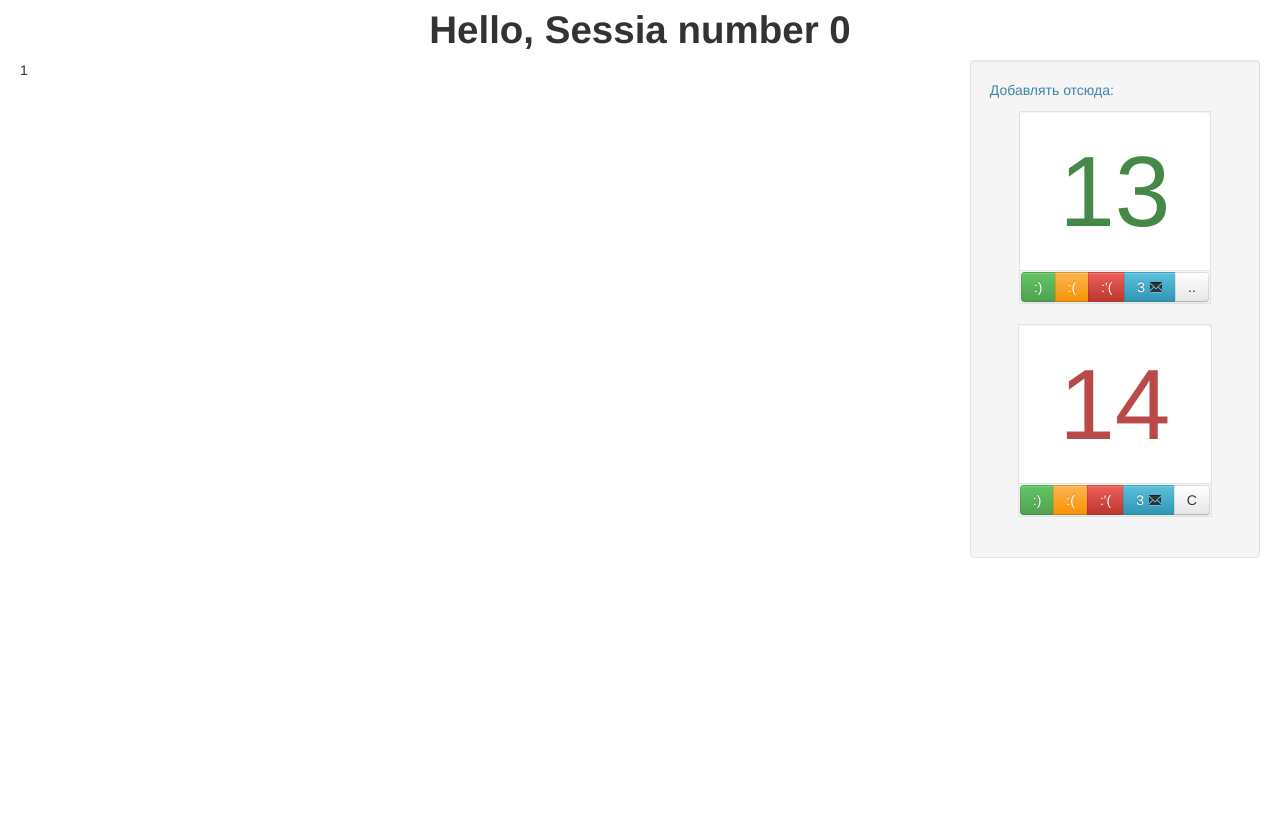
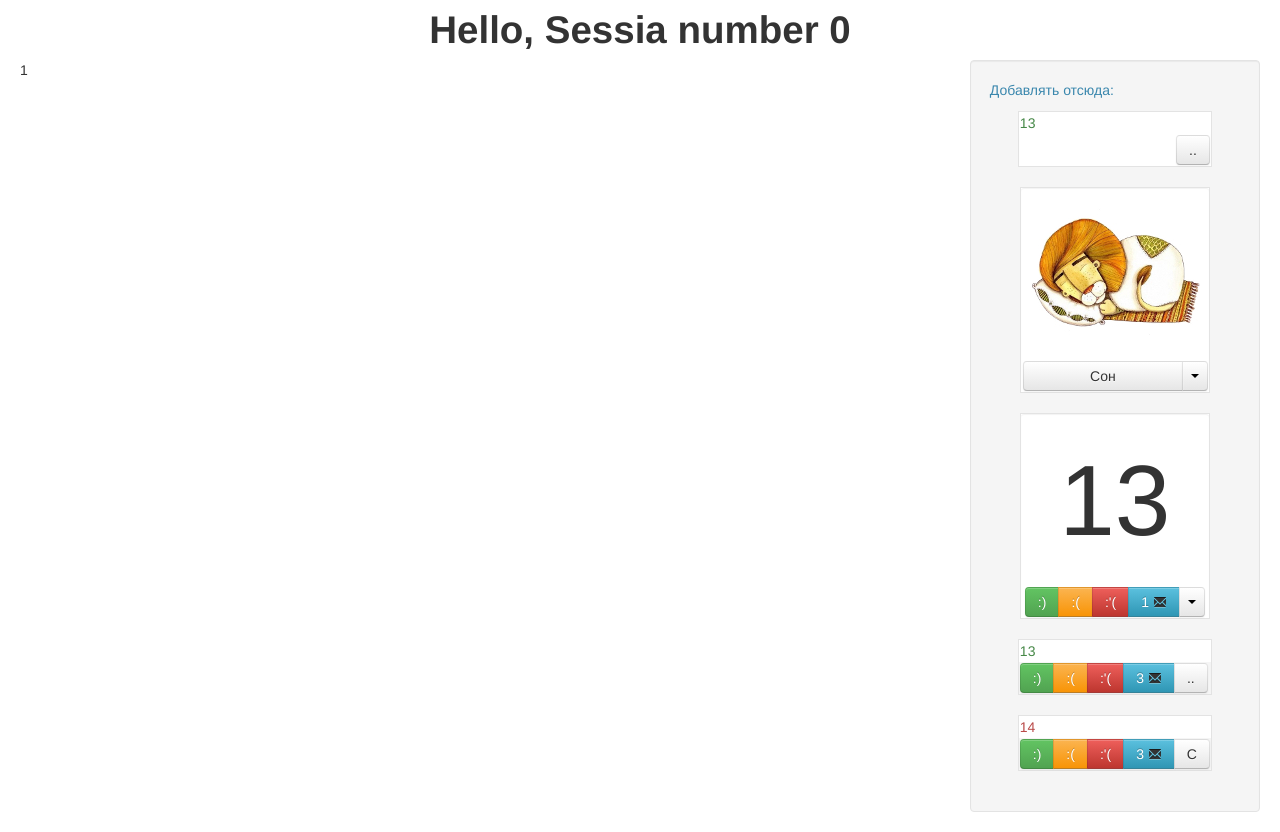
Before and after one commit to erokhins/sessiaaa.ru, a PHP site: page / in a window 1280 px wide. Before the commit the page ends 800 px from the top, so only its background shows below. Run offline with PHP 8.4, Linux system fonts and the light colour scheme.

Commit message:
add teover & first Sticker.js

```diff
--- a/css/sessiaaa.css
+++ b/css/sessiaaa.css
@@ -1,9 +1,21 @@
-.sticker {
-	width: 140px;
-	height: 120px;
-	background-color: #fff;
+.sticker .number {
 	font-size: 100px;
 	text-align: center;
+	height: 170px !important;
 	vertical-align: middle;
 	display: table-cell;
 }
+.sticker {
+	width: 190px !important;
+	background-color: #fff;
+}
+.sticker .container-fluid {
+	padding: 0;
+	margin: 0;
+}
+.sticker .aaa  {
+	width: 86%;
+}
+.sticker .aaa2  {
+	width: 14%;
+}
--- a/index.php
+++ b/index.php
@@ -38,8 +38,47 @@ if (isset($_GET['url'])) {
 				<p class="text-info">Добавлять отсюда:</p>
 
 				<table width=100%><tr><td align="center">
+					<table class="well text-success" style="background-color:white">
+						<tr><td class = "sticker ">13</td></tr>
+						<tr><td  align = right>
+							<div class = "btn-group">
+								<button class="btn">..</button>
+							</div>
+						</td></tr>
+					</table>
+
+					<table class="well sticker">
+						<tr><td class = "number"><img src="/img/sleep.jpg"/></td></tr>
+						<tr><td align = "center" >
+							<span>
+								<div class ="btn-group text-right dropdown row-fluid">
+								   <button class="btn aaa">Сон</button>
+									<button class="btn dropdown-toggle aaa2" data-toggle="dropdown">
+										<span class="caret"></span>
+									</button>
+								</div>
+							</span>
+						</td></tr>
+					</table>
+
+
+					<table class="well sticker">
+						<tr><td class = "number">13</td></tr>
+						<tr><td align = "center">
+							<div class ="btn-group text-right dropdown">
+								<button class="btn btn-success">:)</button>
+								<button class="btn btn-warning">:(</button>
+								<button class="btn btn-danger">:'(</button>
+								<button class="btn btn-info">1 <i class="icon-envelope"></i></button>
+								<button class="btn dropdown-toggle" data-toggle="dropdown">
+									<span class="caret"></span>
+								</button>
+							</div>
+						</td></tr>
+					</table>
+
 					<table class="well text-success">
-						<tr><td class = "sticker well">13</td></tr>
+						<tr><td class = "sticker ">13</td></tr>
 						<tr><td class ="btn-group">
 							<button class="btn btn-success">:)</button>
 							<button class="btn btn-warning">:(</button>
@@ -49,7 +88,7 @@ if (isset($_GET['url'])) {
 						</td></tr>
 					</table>
 					<table class="well text-error">
-						<tr><td class = "sticker well">14</td></tr>
+						<tr><td class = "sticker ">14</td></tr>
 						<tr><td class ="btn-group">
 							<button class="btn btn-success">:)</button>
 							<button class="btn btn-warning">:(</button>
@@ -72,5 +111,10 @@ if (isset($_GET['url'])) {
 
 		<script src="http://code.jquery.com/jquery.js"></script>
 		<script src="/bootstrap/js/bootstrap.min.js"></script>
+		<script src="/js/sessiaaa.js"></script>
+		<script>
+			test();
+		</script>
+
     </body>
 </html>
--- /dev/null
+++ b/js/sessiaaa.js
@@ -0,0 +1,34 @@
+var Stickers = Array();
+
+// status: 0 - not read, 1 - warning, 2 - bad, 3 - ok
+Stickers.simpleSticker = function(stickerNumber) {
+	this.simple = true;
+	this.status = 0;
+	this.messages = Array();
+	this.stickerNumber = stickerNumber;
+}
+
+Stickers.funnySticker = function(stickerType, label) {
+	this.simple = false;
+	this.stickerType = stickerType;
+	this.label = label;
+}
+// return number of last add
+Stickers.add = function(sticker) {
+	return Stickers.push(sticker) - 1;
+}
+
+
+var Order = Array();
+
+
+
+
+
+function test() {
+	var simple = new Stickers.simpleSticker(4);
+	console.log(Stickers.add(simple));
+	var simple = new Stickers.funnySticker('enot', 'Еда');
+	console.log(Stickers.add(simple));
+	console.log(Stickers.length);
+}
```
Also changed, not shown: js/teorver.js (added, +91 -0 lines), teorver.php (added, +27 -0 lines), img/sleep.jpg (added), img/sleep_big.jpg (added).
